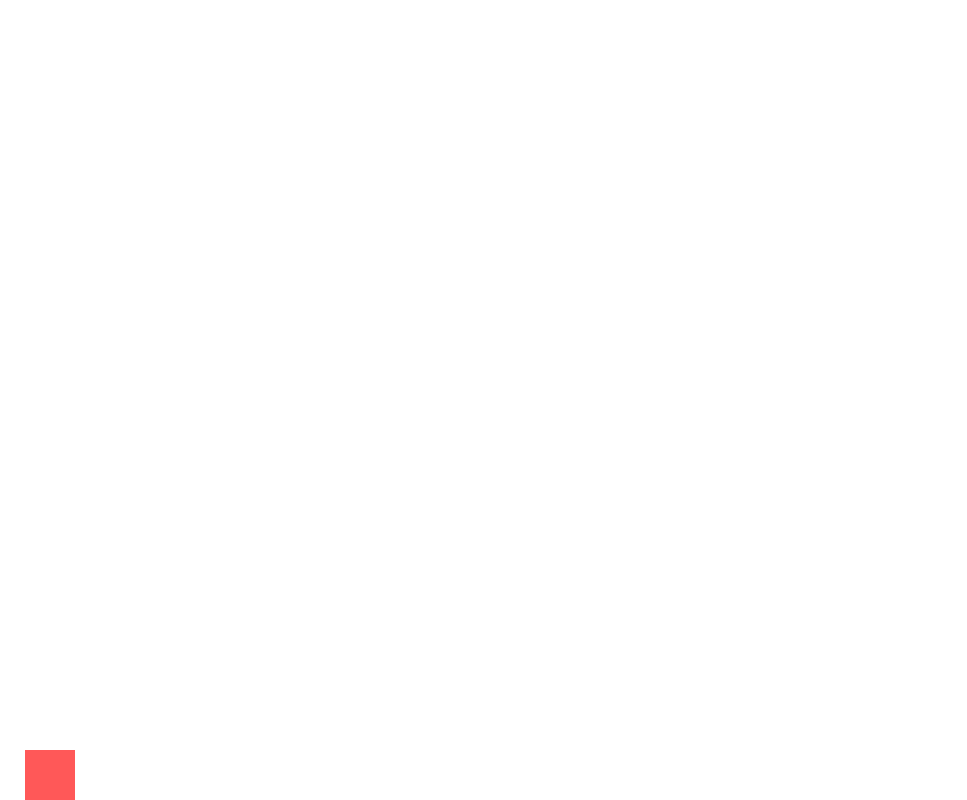
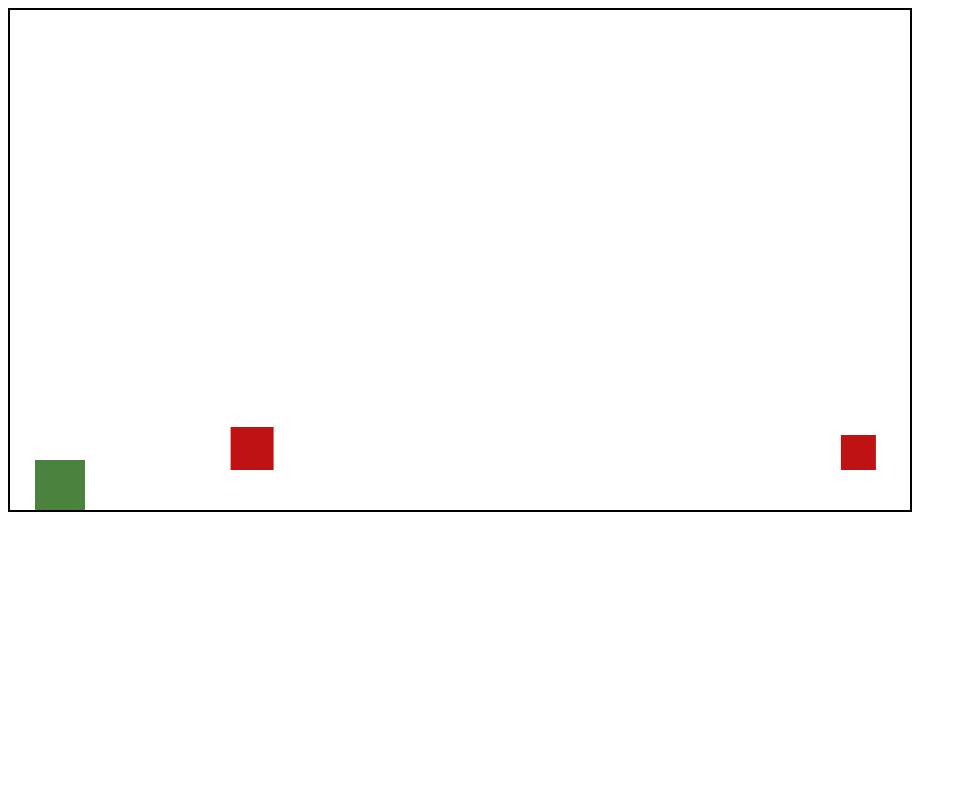
Before and after one commit to AlvaroSLam/Zombie_Run, a plain HTML site: page index.html in a window 1280 px wide. Shown: the whole page, without its empty margins (0-967 px from the left). Drawn offline with Linux system fonts and the light colour scheme.

Commit message:
The enemies are spawning

```diff
--- a/index.html
+++ b/index.html
@@ -8,7 +8,7 @@
 </head>
 <body>
 
-    <canvas id="game" width="640" height="400"></canvas>
+    <canvas id="game" width="900" height="500"></canvas>
 
     <script src = "index.js"></script>
 
--- a/index.js
+++ b/index.js
@@ -1,21 +1,23 @@
 /*
-Player Color: #FF5858
+Player Color: #4a823e
+color enemies: #bf1313
 
 */
 
 const canvas = document.getElementById("game");
 const ctx = canvas.getContext("2d")
+canvas.style.border = '2px solid black';
 
 //SET OF VARIABLES
 
-let score;
+let score; //0
 let scoreText;
-let highscore;
+let highscore; // 0
 let highscoreText;
 let player;
-let gravity;
-let obstacles = [];
-let gameSpeed;
+let gravity; //1
+let enemies = [];
+let gameSpeed; //3
 let keys = {};
 
 //EVENT LISTENERS
@@ -37,15 +39,16 @@ class Player {
     this.colour = colour;
     this.dirY = 0; //Maybe I could also use it for the jumping velocity
     this.jumpForce = 15; //remeber to check
-    this.originalHeight = height;
-    this.jumpTimer = 0;
+    this.originalHeight = height; //Only for shrinking the character
+    this.grounded = false;
+    this.jumpTimer = 0; //salto de supermario
   }
 
   animation() {
 
     //JUMP MECHANICS
     //Para saltar más alto
-    if (keys["Space"] || keys["KeyW"]) { //Quitar la tecla W
+    if (keys["Space"]) { //Quitar la tecla W
       console.log("Jumping");
       this.jump();
     } else {
@@ -53,7 +56,7 @@ class Player {
       }
 
       //Para agacharnos
-      if (keys['ShiftLeft'] || keys['KeyS']) {
+      if (keys['KeyS']) {
         this.height = this.originalHeight / 2;
       } else {
         this.height = this.originalHeight;
@@ -86,18 +89,19 @@ class Player {
     }
 
 
+  draw(){ //CREA EL JUGADOR
+    ctx.beginPath();
+    ctx.fillStyle = this.colour;
+    ctx.fillRect(this.x, this.y, this.width, this.height);
+    ctx.closePath();
+  }
+}
 
 
-  draw(){
-    ctx.beginPath();
-    ctx.fillStyle = this.colour
-    ctx.fillRect(this.x, this.y, this.width, this.height)
-    ctx.closePath();
-  }
+//ENEMIES
 
-}
 
-class Obstacles {
+class Enemy {
   constructor (x, y, width, height, colour) {
     this.x = x;
     this.y = y;
@@ -109,32 +113,33 @@ class Obstacles {
   }
 
   update() {
-    this.x += this.dx;
-    this.Draw();
-    this.dx = -gameSpeed;
+    this.x += this.dirX;
+    this.draw();
+    this.dirX = -gameSpeed;
   }
 
-  Draw () {
+  draw() { //Crea el enemigo
     ctx.beginPath();
-    ctx.fillStyle = this.c;
-    ctx.fillRect(this.x, this.y, this.w, this.h);
+    ctx.fillStyle = this.colour;
+    ctx.fillRect(this.x, this.y, this.width, this.height);
     ctx.closePath();
   }
 }
 
 
 //ALL FUNCTIONS
-function createEnemies(){ //RANDOM SIZE
-  let size = randomRange(20, 70) // Function
-  console.log(size)
-  let type = RandomIntInRange(0, 1);
-  let obstacle = new Obstacle(canvas.width + size, canvas.height - size, size, size, '#2484E4');
+function createEnemies(){ //CREATE ENEMIES WITH RANDOM SIZE
+  let size = randomRange(20, 70) // Function debajo, el player es 50x50
+  let type = randomRange(0, 1); //Dos tipos de enemigos
+  let enemy = new Enemy(canvas.width + size, canvas.height - size, size, size, '#bf1313');
 
   if (type == 1) {
-    obstacle.y -= player.originalHeight - 10;
+    enemy.y -= player.originalHeight - 10; //Para hacerlo un poco más alto que el jugador
   }
-  obstacles.push(obstacle);
+  enemies.push(enemy);
 }
+
+
 
 function randomRange(min, max) {
   return Math.round(Math.random() * (max - min) + min);
@@ -143,26 +148,52 @@ function randomRange(min, max) {
 //INITIALIZE THE GAME
 
 function startGame(){
-  canvas.width = window.innerWidth;
-  canvas.height = window.innerHeight;
+  //canvas.width = window.innerWidth; //con estas lineas las puedo hacer pantalla completa, recordar quitar
+  //canvas.height = window.innerHeight;
+
+  //CARACTERÍSTICAS BÁSICAS
 
   ctx.font = "20px sans-serif"; //Probar a ponerlo en Global
-  gameSpeed = 3; //Probar a ponerlo directamente en las variables de arriba
-  gravity = 1; //Probar a ponerlo directamente en las variables de arriba
-  score = 0; //Probar a ponerlo directamente en las variables de arriba
-  highscore = 0; //Probar a ponerlo directamente en las variables de arriba
+  gameSpeed = 3;
+  gravity = 1;
+  score = 0;
+  highscore = 0;
 
-  player = new Player(25, canvas.height - 900, 50, 50, "#FF5858" )
-  //AQUI ESTÁN LOS DATOS DEL JUGADOR, PROBAR A PONERLOS EN VARIABLE
+  player = new Player(25, canvas.height - 900, 50, 50, "#4a823e " )
+  //DATOS DEL JUGADOR
   requestAnimationFrame(update)
 
 }
+
+//Timer enemies
+let initialSpawnTimer = 200;
+let spawnTimer = 100;
+
 
 function update() {
   requestAnimationFrame(update);
   ctx.clearRect(0, 0, canvas.width, canvas.height) //Clear the canvas every time, si no todo se quedará
 
+  //SPAWING ENEMIES
+spawnTimer--;
+if (spawnTimer <= 0) {
+  createEnemies();
+  spawnTimer = initialSpawnTimer - gameSpeed * 8; //for comming
+
+  if (spawnTimer < 60) {
+    spawnTimer = 60;
+  }
+}
+
+for (let i = 0; i < enemies.length; i ++) { //Crea los enemigos
+  let e = enemies[i];
+
+  e.update()
+}
+
   player.animation();
+
+  gameSpeed += 0.003; // Increase every frame hasta llegar a 60 del spawnTimer
 
 }
 
--- a/style.css
+++ b/style.css
@@ -1,4 +1,6 @@
 
+
+/*
 * {
   margin: 0;
   padding: 0;
@@ -8,3 +10,5 @@
 canvas {
   display: block;
 }
+
+*/
```
